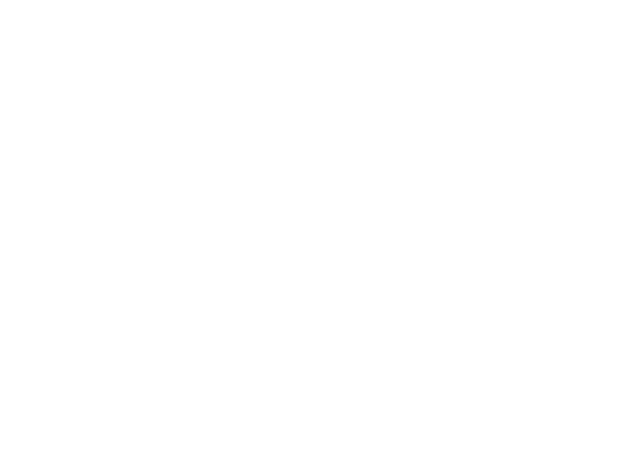
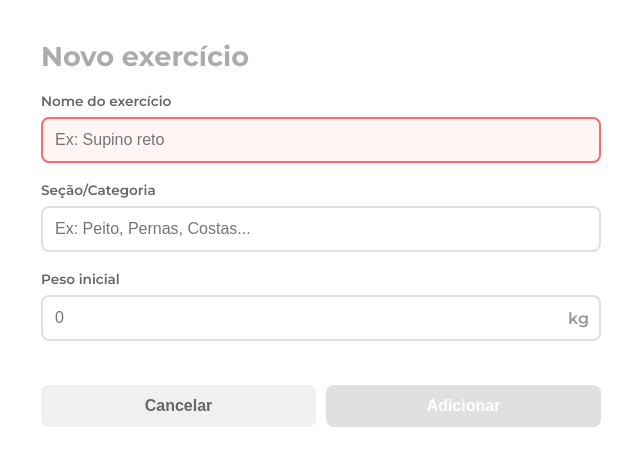
Before and after one commit to themvdiass/constancy, a React (Create React App) app: page /adicionar-exercicio in a window 1280 px wide. Before the commit this address had no page. Shown: the top 466 px of the page, without its empty margins (319-959 px from the left). Built offline with nearby package versions, Linux system fonts and the light colour scheme; the HTML template or start-up script is replaced by a standard one.

Commit message:
add tela de add de exercicio

```diff
--- /dev/null
+++ b/src/AddExerciseScreen.js
@@ -0,0 +1,116 @@
+import React, { useState } from 'react';
+import { useNavigate } from 'react-router-dom';
+import { Icon } from '@iconify/react';
+import './LoadProgression.css';
+
+function AddExerciseScreen({ onAddExercise, sections }) {
+  const [exerciseName, setExerciseName] = useState('');
+  const [weight, setWeight] = useState('');
+  const [section, setSection] = useState('');
+  const navigate = useNavigate();
+
+  const handleAdd = () => {
+    if (exerciseName.trim() && weight.trim() && section.trim()) {
+      onAddExercise({
+        id: Date.now(),
+        name: exerciseName.trim(),
+        section: section.trim(),
+        history: [
+          {
+            date: new Date().toISOString(),
+            weight: parseFloat(weight)
+          }
+        ]
+      });
+      navigate('/progressao-de-carga');
+    }
+  };
+
+  const handleCancel = () => {
+    navigate('/progressao-de-carga');
+  };
+
+  // Função para filtrar as tags igual à tela de edição
+  const getFilteredSections = () => {
+    if (!sections) return [];
+    if (!section.trim()) return sections;
+    return sections.filter(sec => {
+      if (sec.toLowerCase() === section.toLowerCase().trim()) return false;
+      return sec.toLowerCase().includes(section.toLowerCase());
+    });
+  };
+
+  return (
+    <div className="edit-screen">
+      <div className="edit-header">
+        <h2 className={!exerciseName.trim() ? 'placeholder' : ''}>
+          {exerciseName.trim() ? exerciseName : 'Novo exercício'}
+        </h2>
+      </div>
+      <div className="edit-content">
+        <div className="form-group">
+          <label>Nome do exercício</label>
+          <input
+            type="text"
+            value={exerciseName}
+            onChange={e => setExerciseName(e.target.value)}
+            placeholder="Ex: Supino reto"
+            autoFocus
+            className={exerciseName.trim() ? '' : 'input-error'}
+          />
+        </div>
+        <div className="form-group">
+          <label>Seção/Categoria</label>
+          <input
+            type="text"
+            value={section}
+            onChange={e => setSection(e.target.value)}
+            placeholder="Ex: Peito, Pernas, Costas..."
+          />
+          {sections && sections.length > 0 && (
+            <div className="section-tags">
+              {getFilteredSections().map((sec, idx) => (
+                <button
+                  key={idx}
+                  type="button"
+                  className="section-tag"
+                  onClick={() => setSection(sec)}
+                >
+                  {sec}
+                </button>
+              ))}
+            </div>
+          )}
+        </div>
+        <div className="form-group">
+          <label>Peso inicial</label>
+          <div className="weight-input-container">
+            <input
+              type="number"
+              value={weight}
+              onChange={e => setWeight(e.target.value)}
+              placeholder="0"
+              step="0.5"
+              min="0"
+            />
+            <span className="weight-unit">kg</span>
+          </div>
+        </div>
+        <div className="modal-buttons">
+          <button className="cancel-button" onClick={handleCancel}>
+            Cancelar
+          </button>
+          <button
+            className="confirm-button"
+            onClick={handleAdd}
+            disabled={!exerciseName.trim() || !weight.trim() || !section.trim()}
+          >
+            Adicionar
+          </button>
+        </div>
+      </div>
+    </div>
+  );
+}
+
+export default AddExerciseScreen;
--- a/src/App.js
+++ b/src/App.js
@@ -50,6 +50,7 @@ function App() {
       <Routes>
         <Route path="/" element={<Home darkMode={darkMode} />} />
         <Route path="/progressao-de-carga" element={<LoadProgression darkMode={darkMode} />} />
+        <Route path="/adicionar-exercicio" element={<LoadProgression darkMode={darkMode} addMode={true} />} />
       </Routes>
     </Router>
   );
--- a/src/LoadProgression.js
+++ b/src/LoadProgression.js
@@ -1,9 +1,10 @@
 import React, { useState, useEffect } from 'react';
+import { useNavigate } from 'react-router-dom';
 import { Icon } from '@iconify/react';
 import { LineChart, Line, XAxis, YAxis, CartesianGrid, ResponsiveContainer } from 'recharts';
 import './LoadProgression.css';
-
-function LoadProgression({ darkMode }) {
+import AddExerciseScreen from './AddExerciseScreen';
+function LoadProgression({ darkMode, addMode }) {
   const [exercises, setExercises] = useState([]);
   const [showModal, setShowModal] = useState(false);
   const [currentView, setCurrentView] = useState('list'); // 'list' ou 'edit'
@@ -14,9 +15,17 @@ function LoadProgression({ darkMode }) {
   const [section, setSection] = useState('');
   const [selectedSection, setSelectedSection] = useState(null);
   const [showChartModal, setShowChartModal] = useState(false);
-  const [tempChartSection, setTempChartSection] = useState(null);
-  const [tempChartExercise, setTempChartExercise] = useState(null);
-  const [hoveredPoint, setHoveredPoint] = useState(null);
+  const navigate = useNavigate();
+  // Função para adicionar exercício
+  const handleAddExerciseScreen = (newExercise) => {
+    const newExercises = [...exercises, newExercise];
+    setExercises(newExercises);
+    localStorage.setItem('exercises', JSON.stringify(newExercises));
+  };
+
+    const [tempChartSection, setTempChartSection] = useState(null);
+    const [tempChartExercise, setTempChartExercise] = useState(null);
+    const [hoveredPoint, setHoveredPoint] = useState(null);
 
   useEffect(() => {
     const saved = localStorage.getItem('exercises');
@@ -325,11 +334,16 @@ function LoadProgression({ darkMode }) {
   return (
     <div className={`App ${darkMode ? 'dark-mode' : ''}`}>
       <div className="load-progression-container">
-        {currentView === 'list' && (
+        {addMode ? (
+          <AddExerciseScreen
+            onAddExercise={handleAddExerciseScreen}
+            sections={getUniqueSections()}
+          />
+        ) : currentView === 'list' && (
           <>
             <h1 className="page-title">Exercícios</h1>
 
-        <button className="add-exercise-button" onClick={() => setShowModal(true)}>
+        <button className="add-exercise-button" onClick={() => navigate('/adicionar-exercicio')}>
           <Icon icon="pajamas:todo-add" className="add-icon" />
           Adicionar exercício
         </button>
@@ -370,79 +384,6 @@ function LoadProgression({ darkMode }) {
           </div>
         )}
 
-        {showModal && (
-          <div className="modal-overlay" onClick={() => setShowModal(false)}>
-            <div className="modal-content" onClick={(e) => e.stopPropagation()}>
-              <h2>Adicionar exercício</h2>
-
-              <div className="form-group">
-                <label>Nome do exercício</label>
-                <input
-                  type="text"
-                  value={exerciseName}
-                  onChange={(e) => setExerciseName(e.target.value)}
-                  placeholder="Ex: Supino reto"
-                  autoFocus
-                />
-              </div>
-
-              <div className="form-group">
-                <label>Seção/Categoria</label>
-                <input
-                  type="text"
-                  value={section}
-                  onChange={(e) => handleSectionChange(e.target.value)}
-                  placeholder="Ex: Peito, Pernas, Costas..."
-                />
-                {getUniqueSections().length > 0 && getFilteredSections().length > 0 && (
-                  <div className="section-tags">
-                    {getFilteredSections().map((sec, index) => (
-                      <button
-                        key={index}
-                        type="button"
-                        className="section-tag"
-                        onClick={() => handleSectionClick(sec)}
-                      >
-                        {sec}
-                      </button>
-                    ))}
-                  </div>
-                )}
-              </div>
-
-              <div className="form-group">
-                <label>Peso inicial</label>
-                <div className="weight-input-container">
-                  <input
-                    type="number"
-                    value={weight}
-                    onChange={(e) => setWeight(e.target.value)}
-                    placeholder="0"
-                    step="0.5"
-                    min="0"
-                  />
-                  <span className="weight-unit">kg</span>
-                </div>
-              </div>
-
-              <div className="modal-buttons">
-                <button className="cancel-button" onClick={() => {
-                  setShowModal(false);
-                  setSelectedSection(null);
-                }}>
-                  Cancelar
-                </button>
-                <button
-                  className="confirm-button"
-                  onClick={handleAddExercise}
-                  disabled={!exerciseName.trim() || !weight.trim() || !section.trim()}
-                >
-                  Adicionar
-                </button>
-              </div>
-            </div>
-          </div>
-        )}
           </>
         )}
 
```
